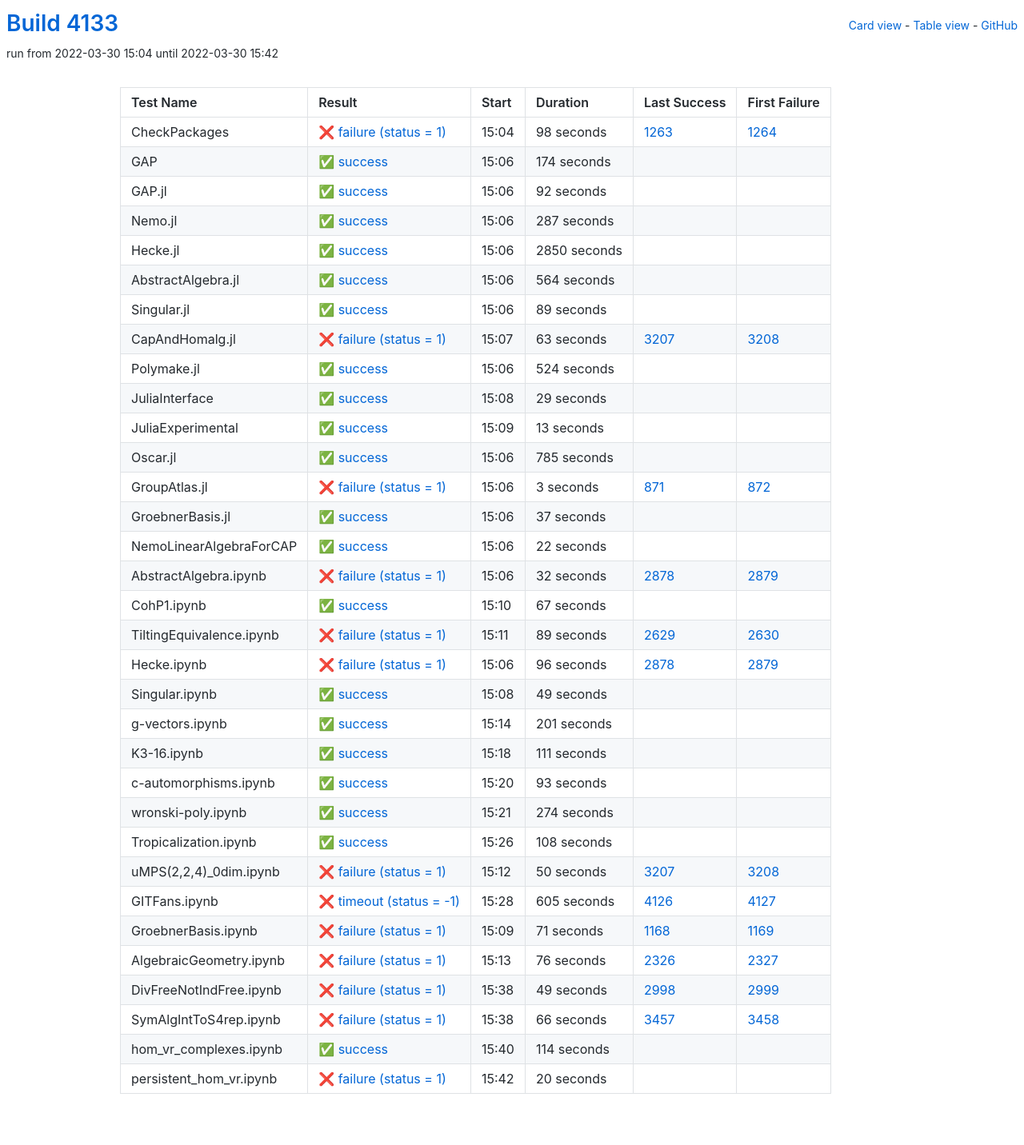
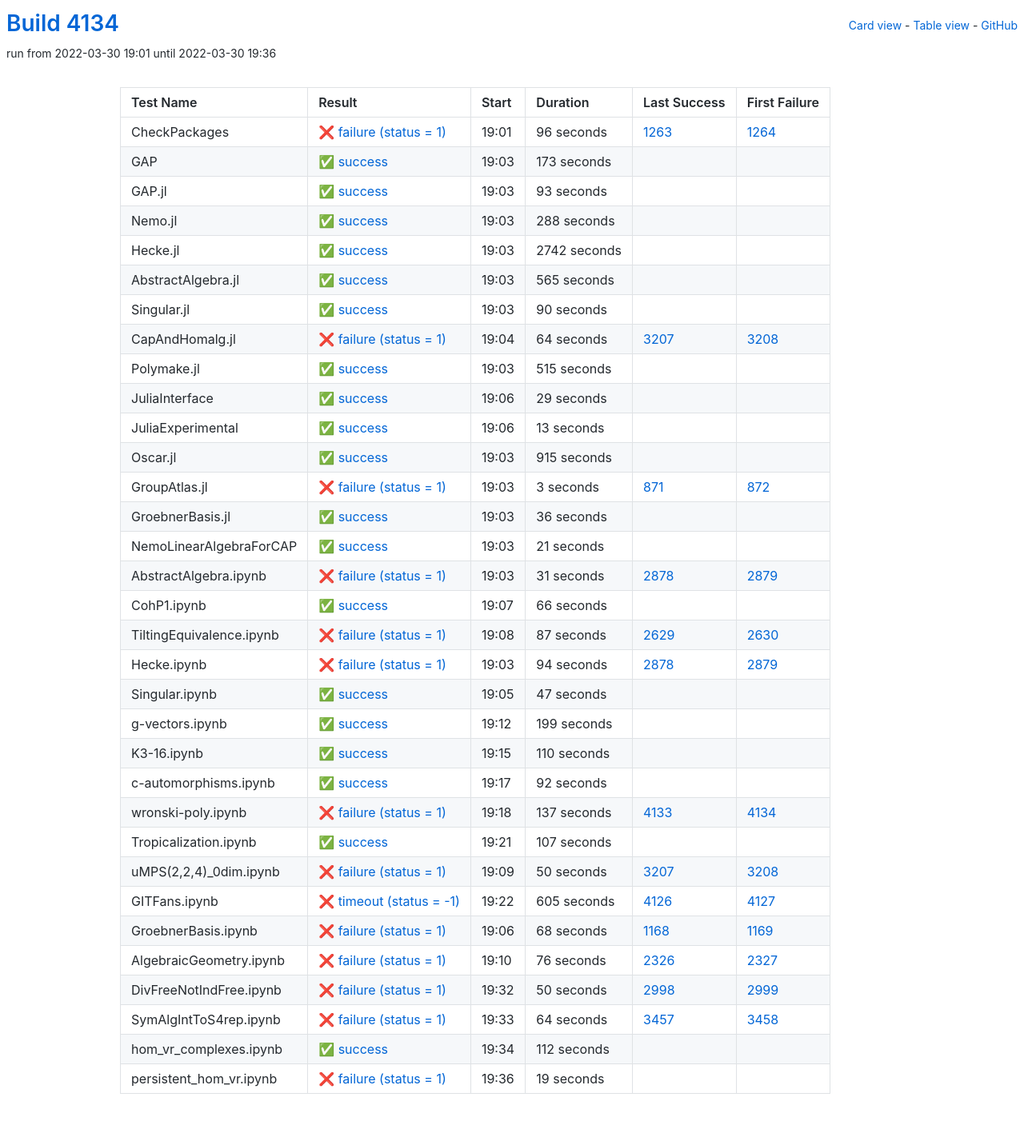
Before and after one commit to oscar-system/oscar-ci-status-stable, a Jekyll site: the page built from table.html, in a window 1280 px wide. Shown: the whole page at 80% size. Built offline with Jekyll 4.4.1, drawn with Linux system fonts in a browser that asks for light colours.

Commit message:
Build #4134

```diff
--- a/_data/ci.yml
+++ b/_data/ci.yml
@@ -1,6 +1,6 @@
 ---
-build: 4133
-build_url: https://oscarci.mathematik.uni-kl.de/job/oscar-stable/4133/
+build: 4134
+build_url: https://oscarci.mathematik.uni-kl.de/job/oscar-stable/4134/
 job: oscar-stable
 organization: oscar-system
 repo: oscar-ci-status-stable
@@ -8,116 +8,116 @@ repourl: https://github.com/oscar-system/oscar-ci-status-stable
 tests:
 - name: CheckPackages
   id: checkpackages
-  log: https://oscarci.mathematik.uni-kl.de/job/oscar-stable/4133/artifact/logs/build-4133/CheckPackages.log
-  start: 2022-03-30 15:04
+  log: https://oscarci.mathematik.uni-kl.de/job/oscar-stable/4134/artifact/logs/build-4134/CheckPackages.log
+  start: 2022-03-30 19:01
   success: false
   exitcode: 1
   status: failure
-  duration: 98
+  duration: 96
   last_success: 1263
   last_success_url: https://oscarci.mathematik.uni-kl.de/job/oscar-stable/1263/
   first_failure: 1264
   first_failure_url: https://oscarci.mathematik.uni-kl.de/job/oscar-stable/1264/
 - name: GAP
   id: gap
-  log: https://oscarci.mathematik.uni-kl.de/job/oscar-stable/4133/artifact/logs/build-4133/GAP.log
-  start: 2022-03-30 15:06
+  log: https://oscarci.mathematik.uni-kl.de/job/oscar-stable/4134/artifact/logs/build-4134/GAP.log
+  start: 2022-03-30 19:03
   success: true
   exitcode: 0
   status: success
-  duration: 174
+  duration: 173
   last_success: false
   last_success_url:
   first_failure: false
   first_failure_url:
 - name: GAP.jl
   id: gap-jl
-  log: https://oscarci.mathematik.uni-kl.de/job/oscar-stable/4133/artifact/logs/build-4133/GAP.jl.log
-  start: 2022-03-30 15:06
+  log: https://oscarci.mathematik.uni-kl.de/job/oscar-stable/4134/artifact/logs/build-4134/GAP.jl.log
+  start: 2022-03-30 19:03
   success: true
   exitcode: 0
   status: success
-  duration: 92
+  duration: 93
   last_success: false
   last_success_url:
   first_failure: false
   first_failure_url:
 - name: Nemo.jl
   id: nemo-jl
-  log: https://oscarci.mathematik.uni-kl.de/job/oscar-stable/4133/artifact/logs/build-4133/Nemo.jl.log
-  start: 2022-03-30 15:06
+  log: https://oscarci.mathematik.uni-kl.de/job/oscar-stable/4134/artifact/logs/build-4134/Nemo.jl.log
+  start: 2022-03-30 19:03
   success: true
   exitcode: 0
   status: success
-  duration: 287
+  duration: 288
   last_success: false
   last_success_url:
   first_failure: false
   first_failure_url:
 - name: Hecke.jl
   id: hecke-jl
-  log: https://oscarci.mathematik.uni-kl.de/job/oscar-stable/4133/artifact/logs/build-4133/Hecke.jl.log
-  start: 2022-03-30 15:06
+  log: https://oscarci.mathematik.uni-kl.de/job/oscar-stable/4134/artifact/logs/build-4134/Hecke.jl.log
+  start: 2022-03-30 19:03
   success: true
   exitcode: 0
   status: success
-  duration: 2850
+  duration: 2742
   last_success: false
   last_success_url:
   first_failure: false
   first_failure_url:
 - name: AbstractAlgebra.jl
   id: abstractalgebra-jl
-  log: https://oscarci.mathematik.uni-kl.de/job/oscar-stable/4133/artifact/logs/build-4133/AbstractAlgebra.jl.log
-  start: 2022-03-30 15:06
+  log: https://oscarci.mathematik.uni-kl.de/job/oscar-stable/4134/artifact/logs/build-4134/AbstractAlgebra.jl.log
+  start: 2022-03-30 19:03
   success: true
   exitcode: 0
   status: success
-  duration: 564
+  duration: 565
   last_success: false
   last_success_url:
   first_failure: false
   first_failure_url:
 - name: Singular.jl
   id: singular-jl
-  log: https://oscarci.mathematik.uni-kl.de/job/oscar-stable/4133/artifact/logs/build-4133/Singular.jl.log
-  start: 2022-03-30 15:06
+  log: https://oscarci.mathematik.uni-kl.de/job/oscar-stable/4134/artifact/logs/build-4134/Singular.jl.log
+  start: 2022-03-30 19:03
   success: true
   exitcode: 0
   status: success
-  duration: 89
+  duration: 90
   last_success: false
   last_success_url:
   first_failure: false
   first_failure_url:
 - name: CapAndHomalg.jl
   id: capandhomalg-jl
-  log: https://oscarci.mathematik.uni-kl.de/job/oscar-stable/4133/artifact/logs/build-4133/CapAndHomalg.jl.log
-  start: 2022-03-30 15:07
+  log: https://oscarci.mathematik.uni-kl.de/job/oscar-stable/4134/artifact/logs/build-4134/CapAndHomalg.jl.log
+  start: 2022-03-30 19:04
   success: false
   exitcode: 1
   status: failure
-  duration: 63
+  duration: 64
   last_success: 3207
   last_success_url: https://oscarci.mathematik.uni-kl.de/job/oscar-stable/3207/
   first_failure: 3208
   first_failure_url: https://oscarci.mathematik.uni-kl.de/job/oscar-stable/3208/
 - name: Polymake.jl
   id: polymake-jl
-  log: https://oscarci.mathematik.uni-kl.de/job/oscar-stable/4133/artifact/logs/build-4133/Polymake.jl.log
-  start: 2022-03-30 15:06
+  log: https://oscarci.mathematik.uni-kl.de/job/oscar-stable/4134/artifact/logs/build-4134/Polymake.jl.log
+  start: 2022-03-30 19:03
   success: true
   exitcode: 0
   status: success
-  duration: 524
+  duration: 515
   last_success: false
   last_success_url:
   first_failure: false
   first_failure_url:
 - name: JuliaInterface
   id: juliainterface
-  log: https://oscarci.mathematik.uni-kl.de/job/oscar-stable/4133/artifact/logs/build-4133/JuliaInterface.log
-  start: 2022-03-30 15:08
+  log: https://oscarci.mathematik.uni-kl.de/job/oscar-stable/4134/artifact/logs/build-4134/JuliaInterface.log
+  start: 2022-03-30 19:06
   success: true
   exitcode: 0
   status: success
@@ -128,8 +128,8 @@ tests:
   first_failure_url:
 - name: JuliaExperimental
   id: juliaexperimental
-  log: https://oscarci.mathematik.uni-kl.de/job/oscar-stable/4133/artifact/logs/build-4133/JuliaExperimental.log
-  start: 2022-03-30 15:09
+  log: https://oscarci.mathematik.uni-kl.de/job/oscar-stable/4134/artifact/logs/build-4134/JuliaExperimental.log
+  start: 2022-03-30 19:06
   success: true
   exitcode: 0
   status: success
@@ -140,20 +140,20 @@ tests:
   first_failure_url:
 - name: Oscar.jl
   id: oscar-jl
-  log: https://oscarci.mathematik.uni-kl.de/job/oscar-stable/4133/artifact/logs/build-4133/Oscar.jl.log
-  start: 2022-03-30 15:06
+  log: https://oscarci.mathematik.uni-kl.de/job/oscar-stable/4134/artifact/logs/build-4134/Oscar.jl.log
+  start: 2022-03-30 19:03
   success: true
   exitcode: 0
   status: success
-  duration: 785
+  duration: 915
   last_success: false
   last_success_url:
   first_failure: false
   first_failure_url:
 - name: GroupAtlas.jl
   id: groupatlas-jl
-  log: https://oscarci.mathematik.uni-kl.de/job/oscar-stable/4133/artifact/logs/build-4133/GroupAtlas.jl.log
-  start: 2022-03-30 15:06
+  log: https://oscarci.mathematik.uni-kl.de/job/oscar-stable/4134/artifact/logs/build-4134/GroupAtlas.jl.log
+  start: 2022-03-30 19:03
   success: false
   exitcode: 1
   status: failure
@@ -164,152 +164,152 @@ tests:
   first_failure_url: https://oscarci.mathematik.uni-kl.de/job/oscar-stable/872/
 - name: GroebnerBasis.jl
   id: groebnerbasis-jl
-  log: https://oscarci.mathematik.uni-kl.de/job/oscar-stable/4133/artifact/logs/build-4133/GroebnerBasis.jl.log
-  start: 2022-03-30 15:06
+  log: https://oscarci.mathematik.uni-kl.de/job/oscar-stable/4134/artifact/logs/build-4134/GroebnerBasis.jl.log
+  start: 2022-03-30 19:03
   success: true
   exitcode: 0
   status: success
-  duration: 37
+  duration: 36
   last_success: false
   last_success_url:
   first_failure: false
   first_failure_url:
 - name: NemoLinearAlgebraForCAP
   id: nemolinearalgebraforcap
-  log: https://oscarci.mathematik.uni-kl.de/job/oscar-stable/4133/artifact/logs/build-4133/NemoLinearAlgebraForCAP.log
-  start: 2022-03-30 15:06
+  log: https://oscarci.mathematik.uni-kl.de/job/oscar-stable/4134/artifact/logs/build-4134/NemoLinearAlgebraForCAP.log
+  start: 2022-03-30 19:03
   success: true
   exitcode: 0
   status: success
-  duration: 22
+  duration: 21
   last_success: false
   last_success_url:
   first_failure: false
   first_failure_url:
 - name: AbstractAlgebra.ipynb
   id: abstractalgebra-ipynb
-  log: https://oscarci.mathematik.uni-kl.de/job/oscar-stable/4133/artifact/logs/build-4133/AbstractAlgebra.ipynb.log
-  start: 2022-03-30 15:06
+  log: https://oscarci.mathematik.uni-kl.de/job/oscar-stable/4134/artifact/logs/build-4134/AbstractAlgebra.ipynb.log
+  start: 2022-03-30 19:03
   success: false
   exitcode: 1
   status: failure
-  duration: 32
+  duration: 31
   last_success: 2878
   last_success_url: https://oscarci.mathematik.uni-kl.de/job/oscar-stable/2878/
   first_failure: 2879
   first_failure_url: https://oscarci.mathematik.uni-kl.de/job/oscar-stable/2879/
 - name: CohP1.ipynb
   id: cohp1-ipynb
-  log: https://oscarci.mathematik.uni-kl.de/job/oscar-stable/4133/artifact/logs/build-4133/CohP1.ipynb.log
-  start: 2022-03-30 15:10
+  log: https://oscarci.mathematik.uni-kl.de/job/oscar-stable/4134/artifact/logs/build-4134/CohP1.ipynb.log
+  start: 2022-03-30 19:07
   success: true
   exitcode: 0
   status: success
-  duration: 67
+  duration: 66
   last_success: false
   last_success_url:
   first_failure: false
   first_failure_url:
 - name: TiltingEquivalence.ipynb
   id: tiltingequivalence-ipynb
-  log: https://oscarci.mathematik.uni-kl.de/job/oscar-stable/4133/artifact/logs/build-4133/TiltingEquivalence.ipynb.log
-  start: 2022-03-30 15:11
+  log: https://oscarci.mathematik.uni-kl.de/job/oscar-stable/4134/artifact/logs/build-4134/TiltingEquivalence.ipynb.log
+  start: 2022-03-30 19:08
   success: false
   exitcode: 1
   status: failure
-  duration: 89
+  duration: 87
   last_success: 2629
   last_success_url: https://oscarci.mathematik.uni-kl.de/job/oscar-stable/2629/
   first_failure: 2630
   first_failure_url: https://oscarci.mathematik.uni-kl.de/job/oscar-stable/2630/
 - name: Hecke.ipynb
   id: hecke-ipynb
-  log: https://oscarci.mathematik.uni-kl.de/job/oscar-stable/4133/artifact/logs/build-4133/Hecke.ipynb.log
-  start: 2022-03-30 15:06
+  log: https://oscarci.mathematik.uni-kl.de/job/oscar-stable/4134/artifact/logs/build-4134/Hecke.ipynb.log
+  start: 2022-03-30 19:03
   success: false
   exitcode: 1
   status: failure
-  duration: 96
+  duration: 94
   last_success: 2878
   last_success_url: https://oscarci.mathematik.uni-kl.de/job/oscar-stable/2878/
   first_failure: 2879
   first_failure_url: https://oscarci.mathematik.uni-kl.de/job/oscar-stable/2879/
 - name: Singular.ipynb
   id: singular-ipynb
-  log: https://oscarci.mathematik.uni-kl.de/job/oscar-stable/4133/artifact/logs/build-4133/Singular.ipynb.log
-  start: 2022-03-30 15:08
+  log: https://oscarci.mathematik.uni-kl.de/job/oscar-stable/4134/artifact/logs/build-4134/Singular.ipynb.log
+  start: 2022-03-30 19:05
   success: true
   exitcode: 0
   status: success
-  duration: 49
+  duration: 47
   last_success: false
   last_success_url:
   first_failure: false
   first_failure_url:
 - name: g-vectors.ipynb
   id: g-vectors-ipynb
-  log: https://oscarci.mathematik.uni-kl.de/job/oscar-stable/4133/artifact/logs/build-4133/g-vectors.ipynb.log
-  start: 2022-03-30 15:14
+  log: https://oscarci.mathematik.uni-kl.de/job/oscar-stable/4134/artifact/logs/build-4134/g-vectors.ipynb.log
+  start: 2022-03-30 19:12
   success: true
   exitcode: 0
   status: success
-  duration: 201
+  duration: 199
   last_success: false
   last_success_url:
   first_failure: false
   first_failure_url:
 - name: K3-16.ipynb
   id: k3-16-ipynb
-  log: https://oscarci.mathematik.uni-kl.de/job/oscar-stable/4133/artifact/logs/build-4133/K3-16.ipynb.log
-  start: 2022-03-30 15:18
+  log: https://oscarci.mathematik.uni-kl.de/job/oscar-stable/4134/artifact/logs/build-4134/K3-16.ipynb.log
+  start: 2022-03-30 19:15
   success: true
   exitcode: 0
   status: success
-  duration: 111
+  duration: 110
   last_success: false
   last_success_url:
   first_failure: false
   first_failure_url:
 - name: c-automorphisms.ipynb
   id: c-automorphisms-ipynb
-  log: https://oscarci.mathematik.uni-kl.de/job/oscar-stable/4133/artifact/logs/build-4133/c-automorphisms.ipynb.log
-  start: 2022-03-30 15:20
+  log: https://oscarci.mathematik.uni-kl.de/job/oscar-stable/4134/artifact/logs/build-4134/c-automorphisms.ipynb.log
+  start: 2022-03-30 19:17
   success: true
   exitcode: 0
   status: success
-  duration: 93
+  duration: 92
   last_success: false
   last_success_url:
   first_failure: false
   first_failure_url:
 - name: wronski-poly.ipynb
   id: wronski-poly-ipynb
-  log: https://oscarci.mathematik.uni-kl.de/job/oscar-stable/4133/artifact/logs/build-4133/wronski-poly.ipynb.log
-  start: 2022-03-30 15:21
+  log: https://oscarci.mathematik.uni-kl.de/job/oscar-stable/4134/artifact/logs/build-4134/wronski-poly.ipynb.log
+  start: 2022-03-30 19:18
+  success: false
+  exitcode: 1
+  status: failure
+  duration: 137
+  last_success: 4133
+  last_success_url: https://oscarci.mathematik.uni-kl.de/job/oscar-stable/4133/
+  first_failure: 4134
+  first_failure_url: https://oscarci.mathematik.uni-kl.de/job/oscar-stable/4134/
+- name: Tropicalization.ipynb
+  id: tropicalization-ipynb
+  log: https://oscarci.mathematik.uni-kl.de/job/oscar-stable/4134/artifact/logs/build-4134/Tropicalization.ipynb.log
+  start: 2022-03-30 19:21
   success: true
   exitcode: 0
   status: success
-  duration: 274
-  last_success: false
-  last_success_url:
-  first_failure: false
-  first_failure_url:
-- name: Tropicalization.ipynb
-  id: tropicalization-ipynb
-  log: https://oscarci.mathematik.uni-kl.de/job/oscar-stable/4133/artifact/logs/build-4133/Tropicalization.ipynb.log
-  start: 2022-03-30 15:26
-  success: true
-  exitcode: 0
-  status: success
-  duration: 108
+  duration: 107
   last_success: false
   last_success_url:
   first_failure: false
   first_failure_url:
 - name: uMPS(2,2,4)_0dim.ipynb
   id: umps-2-2-4-0dim-ipynb
-  log: https://oscarci.mathematik.uni-kl.de/job/oscar-stable/4133/artifact/logs/build-4133/uMPS-2-2-4-_0dim.ipynb.log
-  start: 2022-03-30 15:12
+  log: https://oscarci.mathematik.uni-kl.de/job/oscar-stable/4134/artifact/logs/build-4134/uMPS-2-2-4-_0dim.ipynb.log
+  start: 2022-03-30 19:09
   success: false
   exitcode: 1
   status: failure
@@ -320,8 +320,8 @@ tests:
   first_failure_url: https://oscarci.mathematik.uni-kl.de/job/oscar-stable/3208/
 - name: GITFans.ipynb
   id: gitfans-ipynb
-  log: https://oscarci.mathematik.uni-kl.de/job/oscar-stable/4133/artifact/logs/build-4133/GITFans.ipynb.log
-  start: 2022-03-30 15:28
+  log: https://oscarci.mathematik.uni-kl.de/job/oscar-stable/4134/artifact/logs/build-4134/GITFans.ipynb.log
+  start: 2022-03-30 19:22
   success: false
   exitcode: -1
   status: timeout
@@ -332,20 +332,20 @@ tests:
   first_failure_url: https://oscarci.mathematik.uni-kl.de/job/oscar-stable/4127/
 - name: GroebnerBasis.ipynb
   id: groebnerbasis-ipynb
-  log: https://oscarci.mathematik.uni-kl.de/job/oscar-stable/4133/artifact/logs/build-4133/GroebnerBasis.ipynb.log
-  start: 2022-03-30 15:09
+  log: https://oscarci.mathematik.uni-kl.de/job/oscar-stable/4134/artifact/logs/build-4134/GroebnerBasis.ipynb.log
+  start: 2022-03-30 19:06
   success: false
   exitcode: 1
   status: failure
-  duration: 71
+  duration: 68
   last_success: 1168
   last_success_url: https://oscarci.mathematik.uni-kl.de/job/oscar-stable/1168/
   first_failure: 1169
   first_failure_url: https://oscarci.mathematik.uni-kl.de/job/oscar-stable/1169/
 - name: AlgebraicGeometry.ipynb
   id: algebraicgeometry-ipynb
-  log: https://oscarci.mathematik.uni-kl.de/job/oscar-stable/4133/artifact/logs/build-4133/AlgebraicGeometry.ipynb.log
-  start: 2022-03-30 15:13
+  log: https://oscarci.mathematik.uni-kl.de/job/oscar-stable/4134/artifact/logs/build-4134/AlgebraicGeometry.ipynb.log
+  start: 2022-03-30 19:10
   success: false
   exitcode: 1
   status: failure
@@ -356,48 +356,48 @@ tests:
   first_failure_url: https://oscarci.mathematik.uni-kl.de/job/oscar-stable/2327/
 - name: DivFreeNotIndFree.ipynb
   id: divfreenotindfree-ipynb
-  log: https://oscarci.mathematik.uni-kl.de/job/oscar-stable/4133/artifact/logs/build-4133/DivFreeNotIndFree.ipynb.log
-  start: 2022-03-30 15:38
+  log: https://oscarci.mathematik.uni-kl.de/job/oscar-stable/4134/artifact/logs/build-4134/DivFreeNotIndFree.ipynb.log
+  start: 2022-03-30 19:32
   success: false
   exitcode: 1
   status: failure
-  duration: 49
+  duration: 50
   last_success: 2998
   last_success_url: https://oscarci.mathematik.uni-kl.de/job/oscar-stable/2998/
   first_failure: 2999
   first_failure_url: https://oscarci.mathematik.uni-kl.de/job/oscar-stable/2999/
 - name: SymAlgIntToS4rep.ipynb
   id: symalginttos4rep-ipynb
-  log: https://oscarci.mathematik.uni-kl.de/job/oscar-stable/4133/artifact/logs/build-4133/SymAlgIntToS4rep.ipynb.log
-  start: 2022-03-30 15:38
+  log: https://oscarci.mathematik.uni-kl.de/job/oscar-stable/4134/artifact/logs/build-4134/SymAlgIntToS4rep.ipynb.log
+  start: 2022-03-30 19:33
   success: false
   exitcode: 1
   status: failure
-  duration: 66
+  duration: 64
   last_success: 3457
   last_success_url: https://oscarci.mathematik.uni-kl.de/job/oscar-stable/3457/
   first_failure: 3458
   first_failure_url: https://oscarci.mathematik.uni-kl.de/job/oscar-stable/3458/
 - name: hom_vr_complexes.ipynb
   id: hom-vr-complexes-ipynb
-  log: https://oscarci.mathematik.uni-kl.de/job/oscar-stable/4133/artifact/logs/build-4133/hom_vr_complexes.ipynb.log
-  start: 2022-03-30 15:40
+  log: https://oscarci.mathematik.uni-kl.de/job/oscar-stable/4134/artifact/logs/build-4134/hom_vr_complexes.ipynb.log
+  start: 2022-03-30 19:34
   success: true
   exitcode: 0
   status: success
-  duration: 114
+  duration: 112
   last_success: false
   last_success_url:
   first_failure: false
   first_failure_url:
 - name: persistent_hom_vr.ipynb
   id: persistent-hom-vr-ipynb
-  log: https://oscarci.mathematik.uni-kl.de/job/oscar-stable/4133/artifact/logs/build-4133/persistent_hom_vr.ipynb.log
-  start: 2022-03-30 15:42
+  log: https://oscarci.mathematik.uni-kl.de/job/oscar-stable/4134/artifact/logs/build-4134/persistent_hom_vr.ipynb.log
+  start: 2022-03-30 19:36
   success: false
   exitcode: 1
   status: failure
-  duration: 20
+  duration: 19
   last_success: false
   last_success_url:
   first_failure: false
```
Also changed, not shown: README.md.
